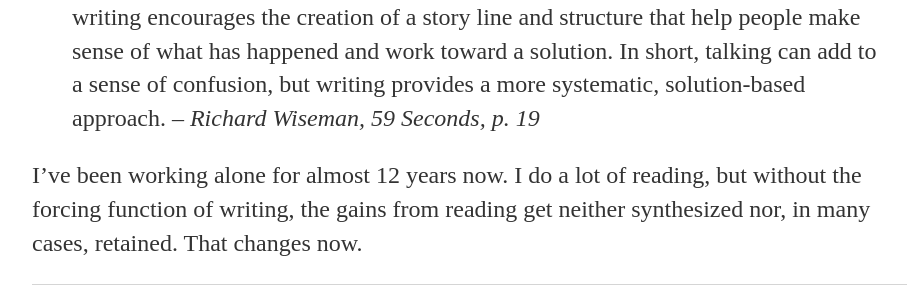
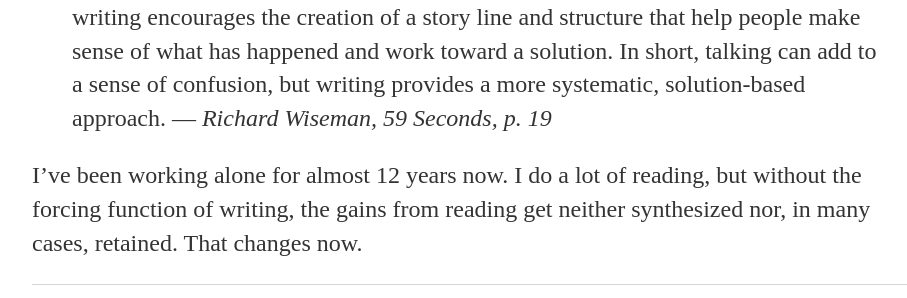
Before and after one commit to erdman/erdman, a Jekyll site: the page built from _posts/2016-08-15-why-blog.md, in a window 1280 px wide. Shown: the part 321-619 px from the top of the page, without its empty margins (160-1067 px from the left). Built offline with Jekyll 4.4.1, drawn with Linux system fonts in a browser that asks for light colours; part of the change alters nothing that is shown; some of the changed text lies outside the part shown.

```diff
--- a/_posts/2016-08-15-why-blog.md
+++ b/_posts/2016-08-15-why-blog.md
@@ -8,7 +8,7 @@ date: 2016-08-15
 > disorganized, and even chaotic.  In contrast, writing encourages the creation of a story line and structure that help
 > people make sense of what has happened and work toward a solution.  In short, talking can add to a sense of confusion,
 > but writing provides a more systematic, solution-based approach.
-> --<cite> Richard Wiseman, 59 Seconds, p. 19</cite>
+> &mdash; <cite> Richard Wiseman, 59 Seconds, p. 19</cite>
 
 I've been working alone for almost 12 years now.  I do a lot of reading, but without the forcing function of writing, the
 gains from reading get neither synthesized nor, in many cases, retained.  That changes now.
```
